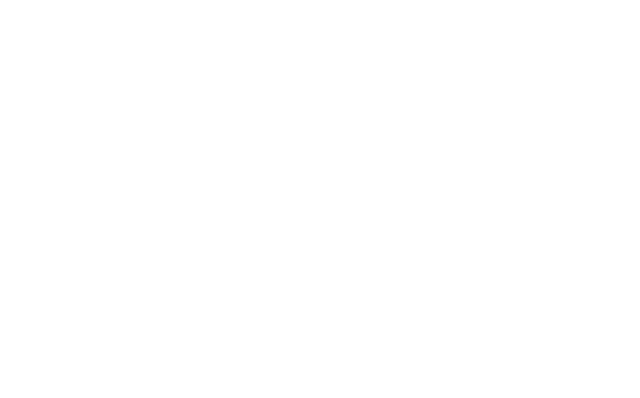
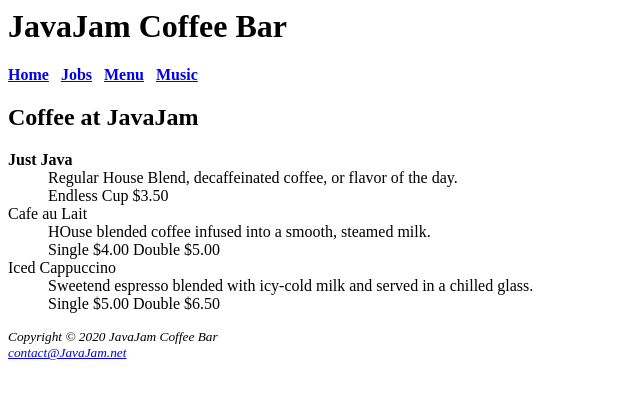
Before and after one commit to niol-html/javajam, a plain HTML site: page menu.html in a window 1280 px wide. Shown: the whole page, without its empty margins (0-640 px from the left). Drawn offline with Linux system fonts and the light colour scheme.

Commit message:
final commit

```diff
--- a/menu.html
+++ b/menu.html
@@ -0,0 +1,37 @@
+<html lang="en">
+<head>
+    <title>JavaJam Coffee Bar Menu</title>
+    <meta charset="utf-8">
+</head>
+<body>
+    <h1>JavaJam Coffee Bar</h1>
+<nav>
+    <b>
+        <a href="index.html">Home</a> &nbsp;
+        <a href="jobs.html">Jobs</a> &nbsp;
+        <a href="menu.html">Menu</a> &nbsp;
+        <a href="music.html">Music</a>
+    </b>
+</nav>
+<main>
+    <h2>Coffee at JavaJam</h2>
+<dl>
+    <dt><b>Just Java</b></dt>
+    <dd>Regular House Blend, decaffeinated coffee, or flavor of the day.</dd>
+    <dd>Endless Cup $3.50</dd>
+    <dt><d>Cafe au Lait</d></dt>
+    <dd>HOuse blended coffee infused into a smooth, steamed milk.</dd>
+    <dd>Single $4.00 Double $5.00</dd>
+    <dt><d>Iced Cappuccino</d></dt>
+    <dd>Sweetend espresso blended with icy-cold milk and served in a chilled glass.</dd>
+    <dd>Single $5.00 Double $6.50</dd>
+</dl>
+<footer>
+    <small><i>
+        Copyright &copy; 2020 JavaJam Coffee Bar<br>
+        <a href="mailto:npriego70@bbrook.k12.nj.us">contact@JavaJam.net</a>
+    </i></small>
+</footer>
+</main>
+</body>
+</html>
```
Also changed, not shown: index.html (+1 -1 lines), jobs.html (+26 -0 lines), music.html (+26 -0 lines).
